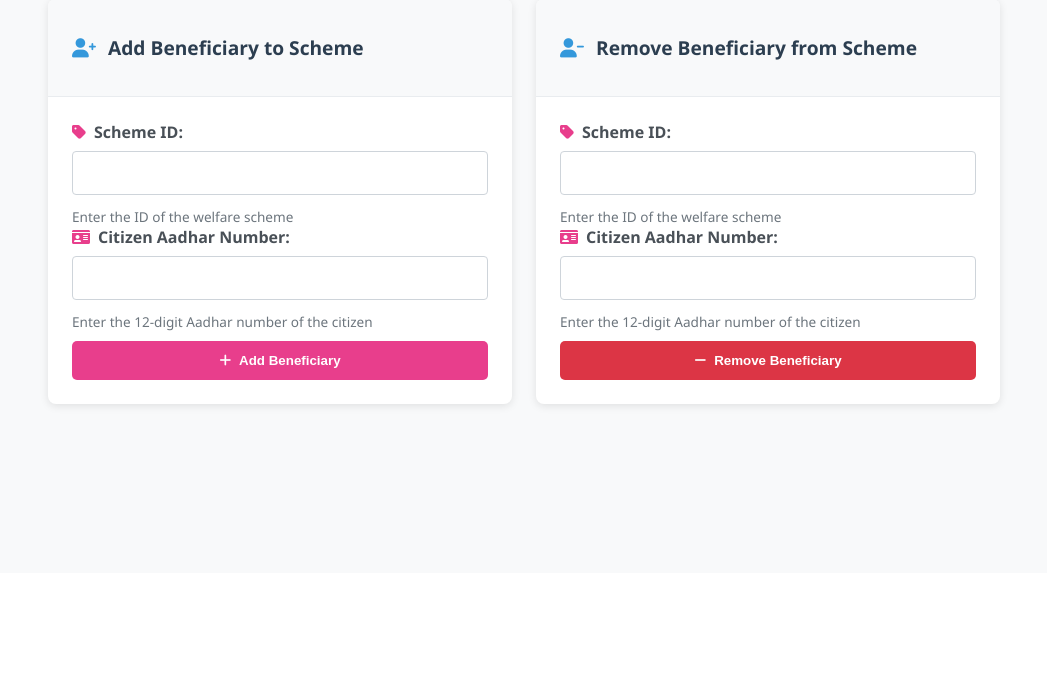
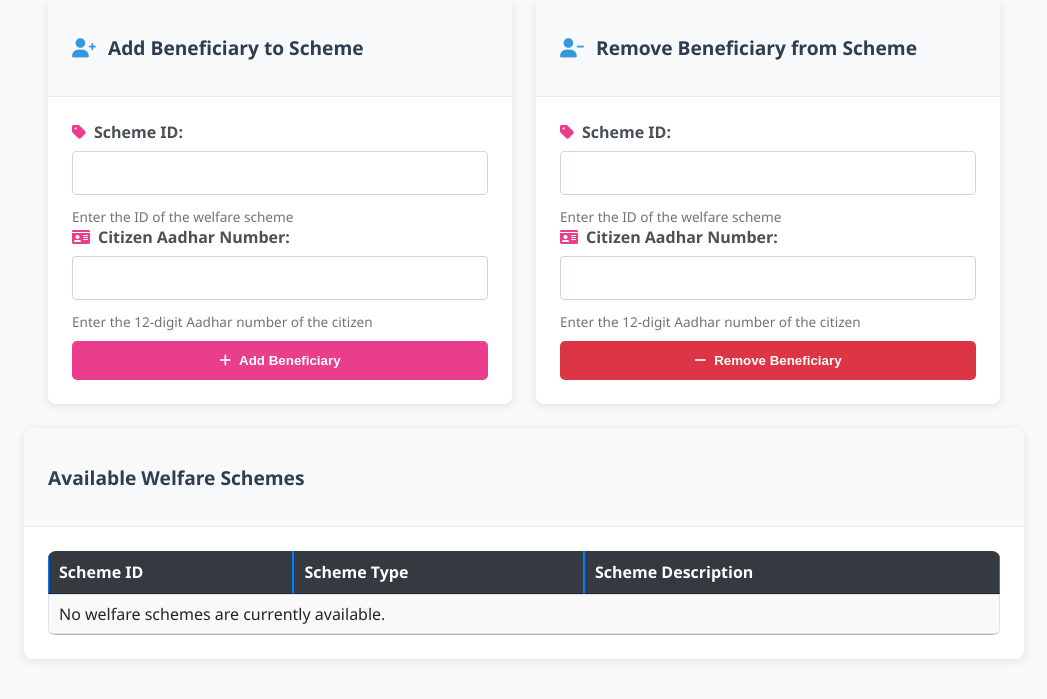
Before and after one commit to omkaranu04/DBMS-Assgn4-mini-project, a Flask app: page /avail_welfare_scheme in a window 1280 px wide. Shown: the part 227-926 px from the top of the page, without its empty margins (116-1163 px from the left). Before the commit the page ends 636 px from the top, so only its background shows below. Run offline with Flask 3, Linux system fonts and the light colour scheme; some libraries are stand-ins or nearby versions.

Commit message:
resolved almost every errors

```diff
--- a/app/routes.py
+++ b/app/routes.py
@@ -1900,9 +1900,15 @@
 
         if action == 'add':
             resource_name = request.form.get('resource_name')
-            existing_resource = Resources.query.filter_by(resource_name=resource_name).first()
+            existing_resource = db.session.execute(
+                text("SELECT * FROM Resources WHERE Resource_Name = :resource_name"),
+                {'resource_name': resource_name}
+            ).fetchone()
+
             if existing_resource:
-                flash(f"A resource with the name '{resource_name}' already exists!", "danger")
+                flash("A resource with this name already exists in the database!", "danger")
+                return redirect(url_for('main.manage_resources'))
+                # flash("Resource added successfully!", "success")
             else:
                 new_resource = Resources(
                     resource_name=resource_name,
@@ -1910,7 +1916,6 @@
                 )
                 db.session.add(new_resource)
                 db.session.commit()
-                # flash("Resource added successfully!", "success")
 
         elif action == 'delete':
             # Delete resource logic
@@ -2054,7 +2059,13 @@
 
 @main_bp.route('/avail_welfare_scheme', methods=['GET'])
 def avail_welfare_scheme():
-    return render_template('avail_welfare_scheme.html')
+    # Fetch all welfare schemes from the database
+    schemes = db.session.execute(
+        text("SELECT Scheme_ID, Scheme_Type, Scheme_Description FROM Welfare_Schemes ORDER BY Scheme_ID")
+    ).fetchall()
+
+    return render_template('avail_welfare_scheme.html', schemes=schemes)
+
 
 @main_bp.route('/submit_scheme', methods=['POST'])
 def submit_scheme():
--- a/app/static/css/avail_welfare_scheme.css
+++ b/app/static/css/avail_welfare_scheme.css
@@ -414,3 +414,118 @@
 .close-btn:hover {
     opacity: 1;
 }
+
+.table {
+    width: 100%;
+    border-collapse: collapse;
+    margin-bottom: 1rem;
+    color: #212529;
+    background-color: #fff;
+    border-radius: 8px;
+    overflow: hidden;
+    box-shadow: 0 2px 8px rgba(0, 0, 0, 0.1);
+}
+
+.table th,
+.table td {
+    padding: 1rem;
+    vertical-align: top;
+    border-top: 1px solid #dee2e6;
+}
+
+.table thead th {
+    vertical-align: bottom;
+    border-bottom: 2px solid #dee2e6;
+    background-color: #007bff;
+    color: white;
+    font-weight: bold;
+}
+
+.table tbody + tbody {
+    border-top: 2px solid #dee2e6;
+}
+
+.table-striped tbody tr:nth-of-type(odd) {
+    background-color: rgba(0, 0, 0, 0.05);
+}
+
+.table-hover tbody tr:hover {
+    background-color: rgba(0, 0, 0, 0.075);
+}
+
+.table-responsive {
+    display: block;
+    width: 100%;
+    overflow-x: auto;
+    -webkit-overflow-scrolling: touch;
+}
+
+.table th,
+.table td {
+    border: 1px solid #dee2e6;
+    padding: 0.75rem;
+    vertical-align: top;
+    text-align: left;
+}
+
+.table th {
+    background-color: #007bff;
+    color: white;
+    border-color: #007bff;
+}
+
+.table td {
+    background-color: white;
+    border-color: #dee2e6;
+}
+
+.table-hover tbody tr:hover td {
+    background-color: #f1f1f1;
+}
+
+.table-striped tbody tr:nth-of-type(odd) td {
+    background-color: #f9f9f9;
+}
+
+.table thead th {
+    border-bottom-width: 2px;
+    background-color: #343a40;
+    color: white;
+}
+
+.table th {
+    padding: 1rem;
+    text-align: left;
+    border-bottom: 2px solid #dee2e6;
+}
+
+.table td {
+    padding: 1rem;
+    border-top: 1px solid #dee2e6;
+}
+
+.table th {
+    border-top: 0;
+    border-bottom: 2px solid #dee2e6;
+}
+
+.table td {
+    border-top: 1px solid #dee2e6;
+}
+
+.table th {
+    background-color: #007bff;
+    color: white;
+}
+
+.table td {
+    background-color: white;
+}
+
+.table-hover tbody tr:hover td {
+    background-color: #f1f1f1;
+}
+
+.table-striped tbody tr:nth-of-type(odd) td {
+    background-color: #f9f9f9;
+}
--- a/app/templates/avail_welfare_scheme.html
+++ b/app/templates/avail_welfare_scheme.html
@@ -1,18 +1,32 @@
 <!DOCTYPE html>
 <html lang="en">
   <head>
-    <meta charset="UTF-8">
-    <meta name="viewport" content="width=device-width, initial-scale=1.0">
+    <meta charset="UTF-8" />
+    <meta name="viewport" content="width=device-width, initial-scale=1.0" />
     <title>Avail Welfare Scheme - GPMS</title>
-    <link rel="stylesheet" href="{{ url_for('static', filename='css/avail_welfare_scheme.css') }}">
-    <link rel="stylesheet" href="https://cdnjs.cloudflare.com/ajax/libs/font-awesome/6.0.0/css/all.min.css">
+    <link
+      rel="stylesheet"
+      href="{{ url_for('static', filename='css/avail_welfare_scheme.css') }}"
+    />
+    <link
+      rel="stylesheet"
+      href="https://cdnjs.cloudflare.com/ajax/libs/font-awesome/6.0.0/css/all.min.css"
+    />
+    <link
+      rel="stylesheet"
+      href="https://cdn.datatables.net/1.11.5/css/jquery.dataTables.min.css"
+    />
+    <script src="https://code.jquery.com/jquery-3.6.0.min.js"></script>
+    <script src="https://cdn.datatables.net/1.11.5/js/jquery.dataTables.min.js"></script>
   </head>
   <body>
     <header>
       <h1>GPMS - The Smart Way to Handle a Village</h1>
       <div class="header-buttons">
         <a href="{{ url_for('main.login') }}" class="btn">LogOut</a>
-            <a href="{{ url_for('main.dashboard_employees') }}" class="btn">Go Back</a>
+        <a href="{{ url_for('main.dashboard_employees') }}" class="btn"
+          >Go Back</a
+        >
       </div>
     </header>
 
@@ -24,19 +38,26 @@
         </div>
 
         <!-- Flash Messages Section -->
-            {% with messages = get_flashed_messages(with_categories=true) %}
-                {% if messages %}
+        {% with messages = get_flashed_messages(with_categories=true) %} {% if
+        messages %}
         <div class="flash-messages">
           {% for category, message in messages %}
           <div class="alert alert-{{ category }}">
-                                <i class="fas {% if category == 'success' %}fa-check-circle{% elif category == 'danger' %}fa-exclamation-circle{% elif category == 'warning' %}fa-exclamation-triangle{% else %}fa-info-circle{% endif %}"></i>
+            <i
+              class="fas {% if category == 'success' %}fa-check-circle{% elif category == 'danger' %}fa-exclamation-circle{% elif category == 'warning' %}fa-exclamation-triangle{% else %}fa-info-circle{% endif %}"
+            ></i>
             {{ message }}
-                                <button type="button" class="close-btn" onclick="this.parentElement.style.display='none';">&times;</button>
+            <button
+              type="button"
+              class="close-btn"
+              onclick="this.parentElement.style.display='none';"
+            >
+              &times;
+            </button>
           </div>
           {% endfor %}
         </div>
-                {% endif %}
-            {% endwith %}
+        {% endif %} {% endwith %}
 
         <div class="cards-container">
           <!-- Add Beneficiary Card -->
@@ -46,21 +67,41 @@
               <h3>Add Beneficiary to Scheme</h3>
             </div>
             <div class="card-body">
-                        <form action="{{ url_for('main.submit_scheme') }}" method="post" class="scheme-form">
+              <form
+                action="{{ url_for('main.submit_scheme') }}"
+                method="post"
+                class="scheme-form"
+              >
                 <div class="form-group">
                   <label for="scheme_id">
                     <i class="fas fa-tag"></i> Scheme ID:
                   </label>
-                                <input type="number" class="form-control" id="scheme_id" name="scheme_id" required />
-                                <small class="form-hint">Enter the ID of the welfare scheme</small>
+                  <input
+                    type="number"
+                    class="form-control"
+                    id="scheme_id"
+                    name="scheme_id"
+                    required
+                  />
+                  <small class="form-hint"
+                    >Enter the ID of the welfare scheme</small
+                  >
                 </div>
 
                 <div class="form-group">
                   <label for="citizen_aadhar_no">
                     <i class="fas fa-id-card"></i> Citizen Aadhar Number:
                   </label>
-                                <input type="text" class="form-control" id="citizen_aadhar_no" name="citizen_aadhar_no" required />
-                                <small class="form-hint">Enter the 12-digit Aadhar number of the citizen</small>
+                  <input
+                    type="text"
+                    class="form-control"
+                    id="citizen_aadhar_no"
+                    name="citizen_aadhar_no"
+                    required
+                  />
+                  <small class="form-hint"
+                    >Enter the 12-digit Aadhar number of the citizen</small
+                  >
                 </div>
 
                 <button type="submit" class="btn-primary">
@@ -77,21 +118,41 @@
               <h3>Remove Beneficiary from Scheme</h3>
             </div>
             <div class="card-body">
-                        <form action="{{ url_for('main.remove_scheme_beneficiary') }}" method="post" class="scheme-form">
+              <form
+                action="{{ url_for('main.remove_scheme_beneficiary') }}"
+                method="post"
+                class="scheme-form"
+              >
                 <div class="form-group">
                   <label for="remove_scheme_id">
                     <i class="fas fa-tag"></i> Scheme ID:
                   </label>
-                                <input type="number" class="form-control" id="remove_scheme_id" name="scheme_id" required />
-                                <small class="form-hint">Enter the ID of the welfare scheme</small>
+                  <input
+                    type="number"
+                    class="form-control"
+                    id="remove_scheme_id"
+                    name="scheme_id"
+                    required
+                  />
+                  <small class="form-hint"
+                    >Enter the ID of the welfare scheme</small
+                  >
                 </div>
 
                 <div class="form-group">
                   <label for="remove_citizen_aadhar_no">
                     <i class="fas fa-id-card"></i> Citizen Aadhar Number:
                   </label>
-                                <input type="text" class="form-control" id="remove_citizen_aadhar_no" name="citizen_aadhar_no" required />
-                                <small class="form-hint">Enter the 12-digit Aadhar number of the citizen</small>
+                  <input
+                    type="text"
+                    class="form-control"
+                    id="remove_citizen_aadhar_no"
+                    name="citizen_aadhar_no"
+                    required
+                  />
+                  <small class="form-hint"
+                    >Enter the 12-digit Aadhar number of the citizen</small
+                  >
                 </div>
 
                 <button type="submit" class="btn-danger">
@@ -101,21 +162,66 @@
             </div>
           </div>
         </div>
+        <div class="card mt-4">
+          <div class="card-header bg-primary text-white">
+            <h3 class="mb-0">Available Welfare Schemes</h3>
+          </div>
+          <div class="card-body">
+            <div class="table-responsive">
+              <table id="welfare-schemes-table" class="table table-striped table-hover">
+                <thead class="thead-dark">
+                  <tr>
+                    <th>Scheme ID</th>
+                    <th>Scheme Type</th>
+                    <th>Scheme Description</th>
+                  </tr>
+                </thead>
+                <tbody>
+                  {% for scheme in schemes %}
+                  <tr>
+                    <td>{{ scheme.scheme_id }}</td>
+                    <td>{{ scheme.scheme_type }}</td>
+                    <td>{{ scheme.scheme_description }}</td>
+                  </tr>
+                  {% else %}
+                  <tr>
+                    <td colspan="3" class="text-center">
+                      No welfare schemes are currently available.
+                    </td>
+                  </tr>
+                  {% endfor %}
+                </tbody>
+              </table>
+            </div>
+          </div>
+        </div>
       </div>
     </div>
 
     <script>
       // Auto-hide flash messages after 5 seconds
-        document.addEventListener('DOMContentLoaded', function() {
-            setTimeout(function() {
-                const flashMessages = document.querySelectorAll('.alert');
-                flashMessages.forEach(function(message) {
-                    message.style.opacity = '0';
-                    setTimeout(function() {
-                        message.style.display = 'none';
+      document.addEventListener("DOMContentLoaded", function () {
+        setTimeout(function () {
+          const flashMessages = document.querySelectorAll(".alert");
+          flashMessages.forEach(function (message) {
+            message.style.opacity = "0";
+            setTimeout(function () {
+              message.style.display = "none";
             }, 500);
           });
         }, 5000);
+
+        // Initialize DataTables
+        $('#welfare-schemes-table').DataTable({
+          "paging": false,
+          "searching": true,
+          "ordering": true,
+          "info": false,
+          "autoWidth": false,
+          "columnDefs": [
+            { "orderable": false, "targets": 2 }
+          ]
+        });
       });
     </script>
   </body>
```
Also changed, not shown: app/static/css/manage_resources.css (+11 -0 lines), app/templates/manage_resources.html (+3 -10 lines). Lines whose indentation alone changed are shown as unchanged.
